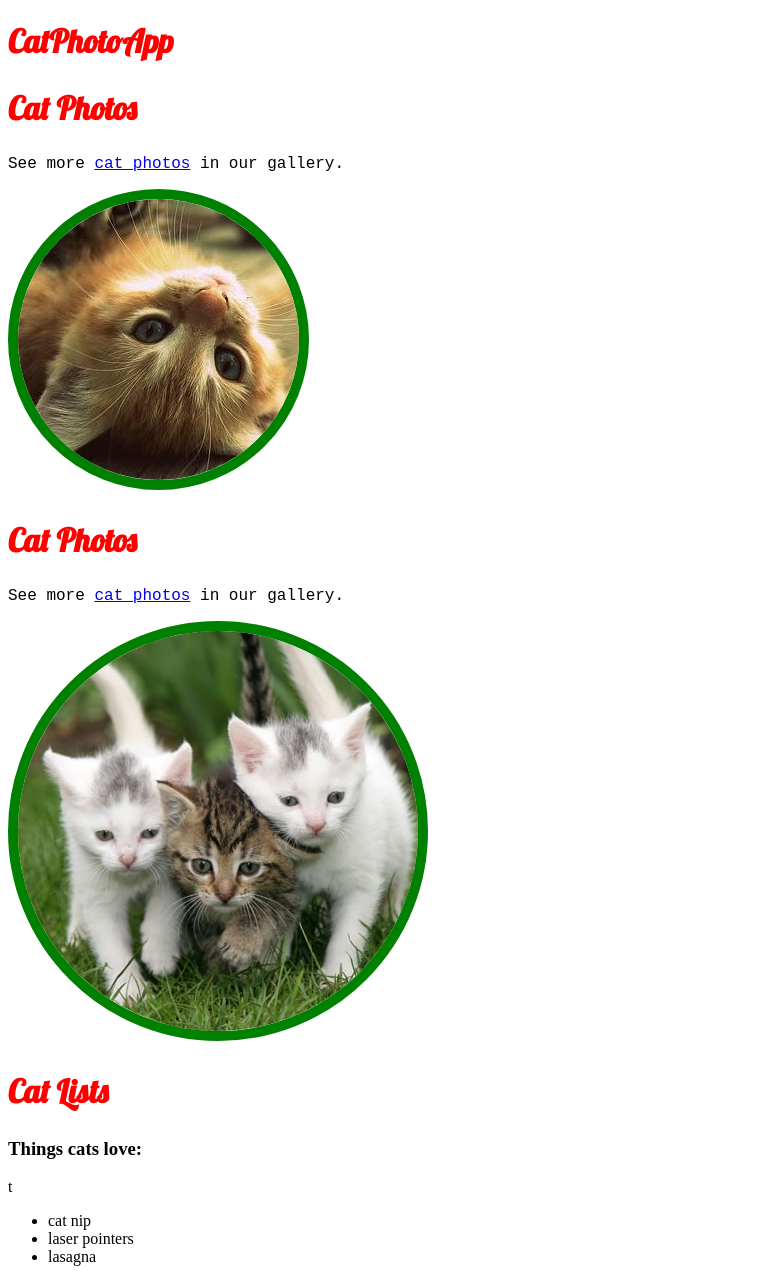
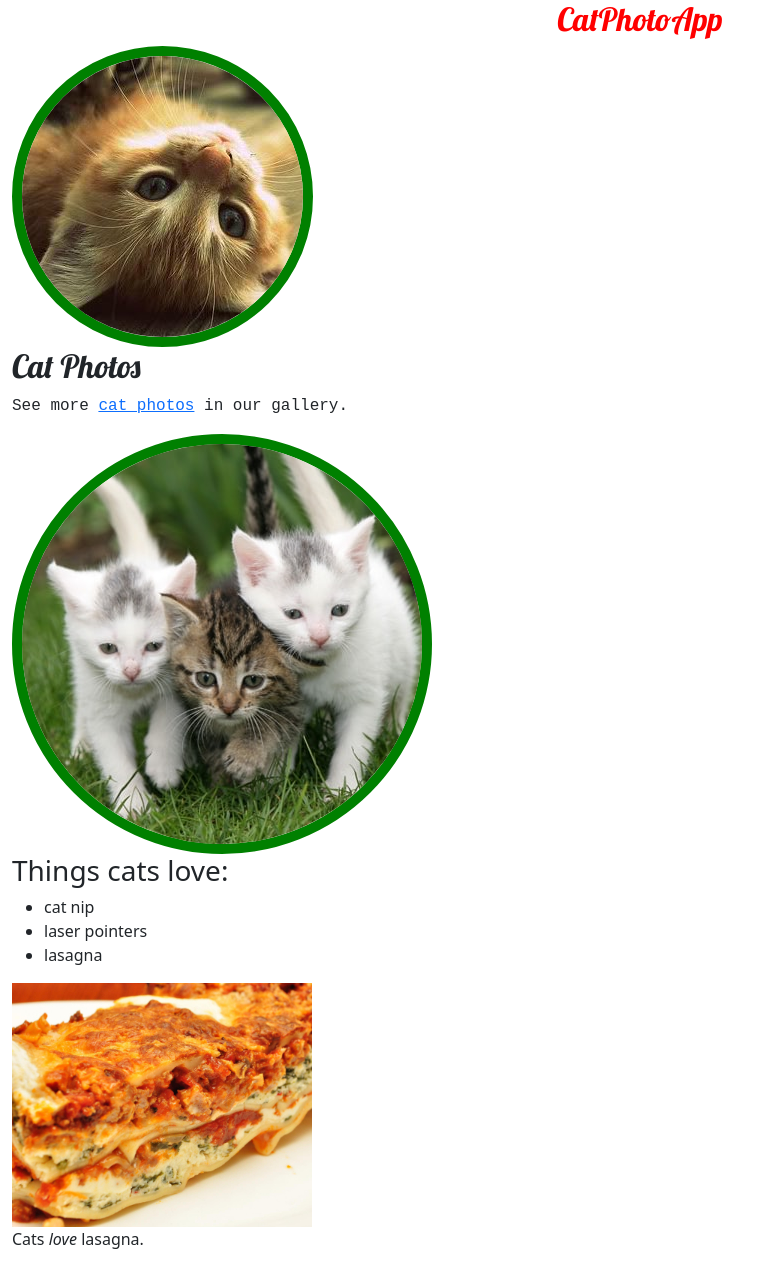
Before and after one commit to Tanqueta88/CatApp, a plain HTML site: page index.html in a window 1280 px wide. Shown: the top 1271 px of the page, without its empty margins (0-777 px from the left). Drawn offline with nearby package versions, Linux system fonts and the light colour scheme.

Commit message:
The Bootstrap library is added and the H2 element is centered.

```diff
--- a/index.html
+++ b/index.html
@@ -6,27 +6,25 @@
     <meta http-equiv="X-UA-Compatible" content="IE=edge">
     <meta name="viewport" content="width=device-width, initial-scale=1.0">
     <link href="https://fonts.googleapis.com/css?family=Lobster" rel="stylesheet" type="text/css">
+    <link href="https://cdn.jsdelivr.net/npm/bootstrap@5.3.0-alpha3/dist/css/bootstrap.min.css" rel="stylesheet"
+        integrity="sha384-KK94CHFLLe+nY2dmCWGMq91rCGa5gtU4mk92HdvYe+M/SXH301p5ILy+dN9+nJOZ" crossorigin="anonymous">
     <link rel="stylesheet" href="styles.css">
     <title>CatApp</title>
 </head>
 
-<div class="container-fluid">
+
 <body>
     <main>
-        <h1>CatPhotoApp</h1>
-        <section>
-            <h2>Cat Photos</h2>
-            <p>See more <a target="_blank" href="https://freecatphotoapp.com">cat photos</a> in our gallery.</p>
+        <div class="container-fluid">
+            <h2 class="red-text text-center">CatPhotoApp</h2>
             <img class="thick-green-border img-responsive" src="src/img/OrangeCat.jpg" alt="Orange cat."></a>
-        </section>
             <section>
                 <h2>Cat Photos</h2>
                 <p>See more <a target="_blank" href="https://freecatphotoapp.com">cat photos</a> in our gallery.</p>
                 <img class="thick-green-border img-responsive" src="src/img/tr.cats.jpg" alt="Orange cat."></a>
             </section>
             <section>
-            <h2>Cat Lists</h2>
-            <h3>Things cats love:</h3>t
+                <h3>Things cats love:</h3>
                 <ul>
                     <li>cat nip</li>
                     <li>laser pointers</li>
@@ -56,7 +54,8 @@
                 <form action="https://freecatphotoapp.com/submit-cat-photo">
                     <fieldset>
                         <legend>Is your cat an indoor or outdoor cat?</legend>
-                    <label><input id="indoor" type="radio" name="indoor-outdoor" value="indoor" checked> Indoor</label>
+                        <label><input id="indoor" type="radio" name="indoor-outdoor" value="indoor" checked>
+                            Indoor</label>
                         <label><input id="outdoor" type="radio" name="indoor-outdoor" value="outdoor"> Outdoor</label>
                     </fieldset>
                     <fieldset>
@@ -79,4 +78,6 @@
     </footer>
 </body>
 </div>
+</div>
+
 </html>
--- a/styles.css
+++ b/styles.css
@@ -2,11 +2,8 @@
   color: red;
 }
 
-h1,
 h2 {
   font-family: Lobster, Monospace;
-  font-size: xx-large;
-  color: red;
 }
 
 p {
```
Lines whose indentation alone changed are shown as unchanged.
